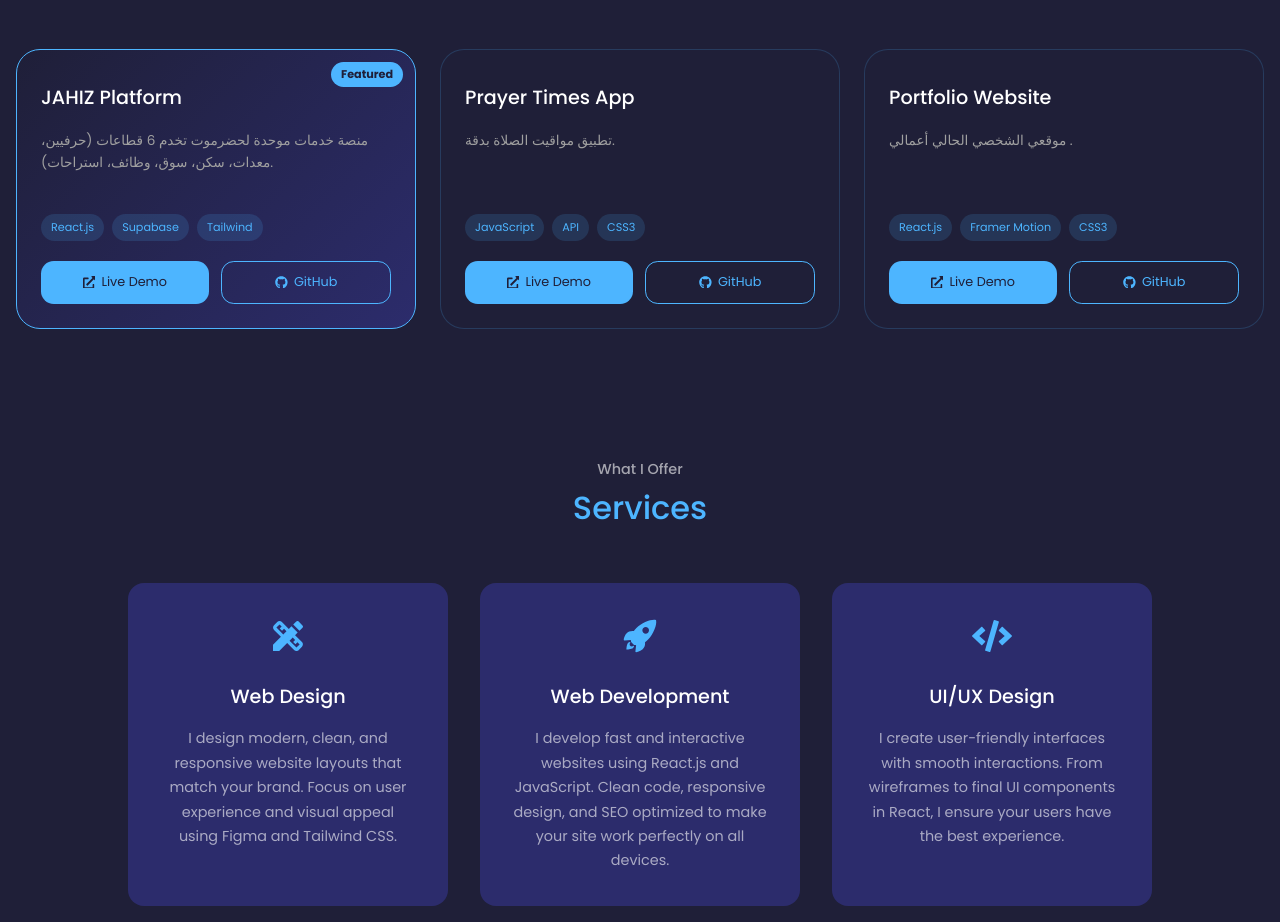
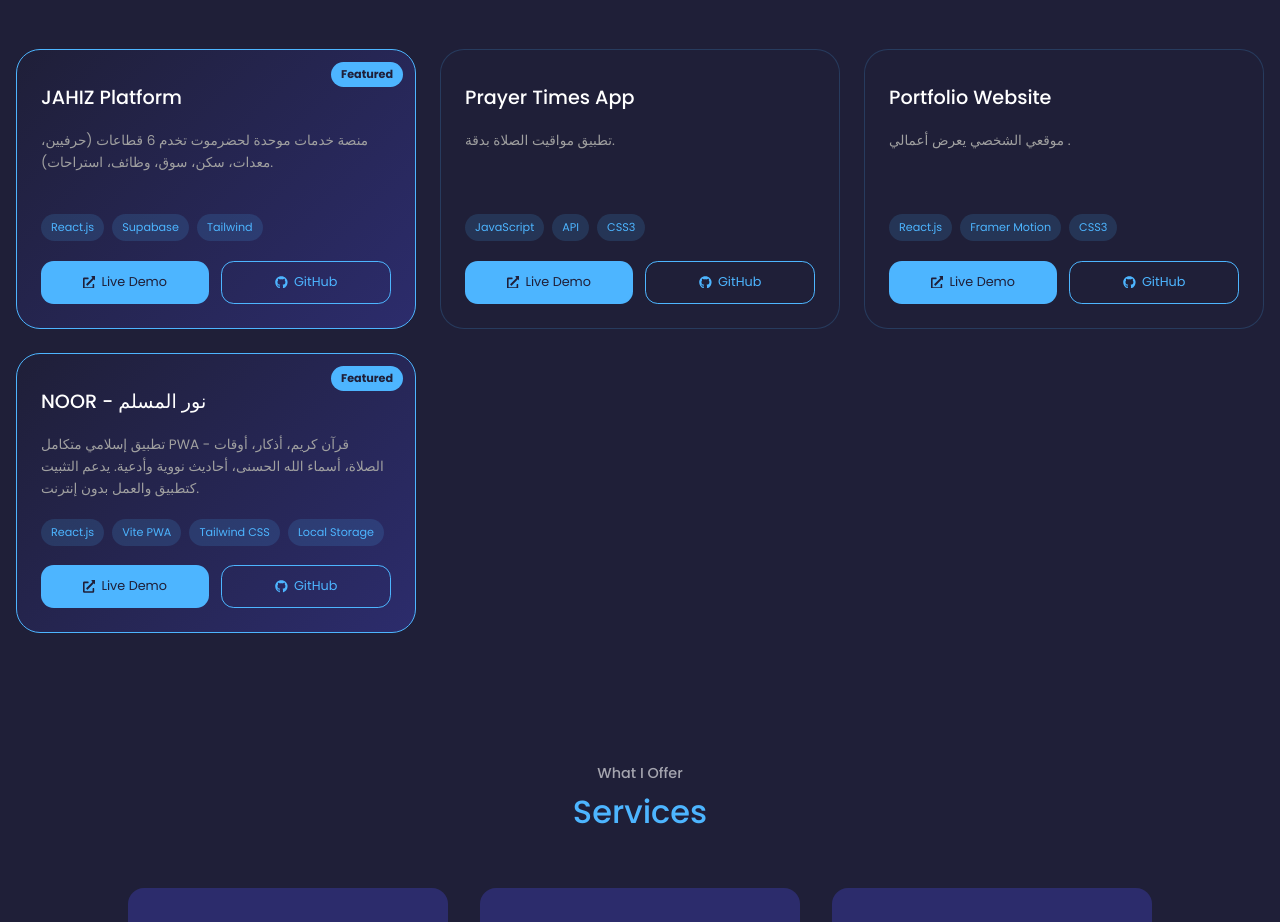
Before and after one commit to Moh775-m/profile, a React (Vite) app: page / in a window 1280 px wide. Shown: the part 2000-2922 px from the top of the page. Built offline with nearby package versions, Linux system fonts and the light colour scheme.

Commit message:
add new project

```diff
--- a/src/components/Projects.jsx
+++ b/src/components/Projects.jsx
@@ -24,12 +24,21 @@
   {
     id: 3,
     title: "Portfolio Website",
-    desc: "موقعي الشخصي الحالي أعمالي .",
+    desc: "موقعي الشخصي يعرض أعمالي .",
     tech: ["React.js", "Framer Motion", "CSS3"],
     live: "https://moh775-m.github.io/profile/",
     github: "https://github.com/moh775-m/profile",
     featured: false
-  }
+  },
+  {
+  id: 4,
+  title: "NOOR - نور المسلم",
+  desc: "تطبيق إسلامي متكامل PWA - قرآن كريم، أذكار، أوقات الصلاة، أسماء الله الحسنى، أحاديث نووية وأدعية. يدعم التثبيت كتطبيق والعمل بدون إنترنت.",
+  tech: ["React.js", "Vite PWA", "Tailwind CSS", "Local Storage"],
+  live: "https://moh775-m.github.io/noor/",
+  github: "https://github.com/moh775-m/noor",
+  featured: true
+},
 ];
 
 const Projects = () => {
```
